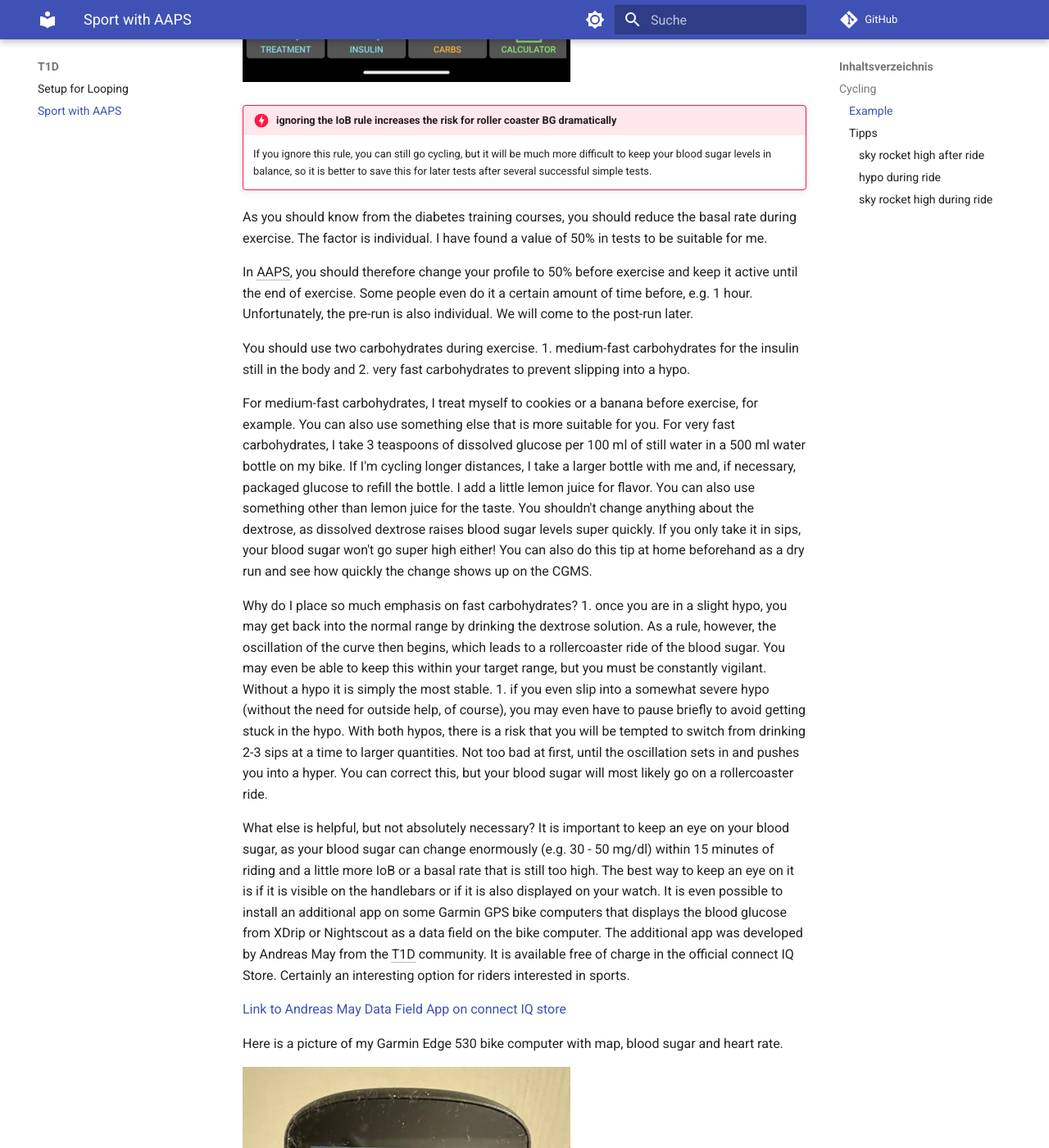
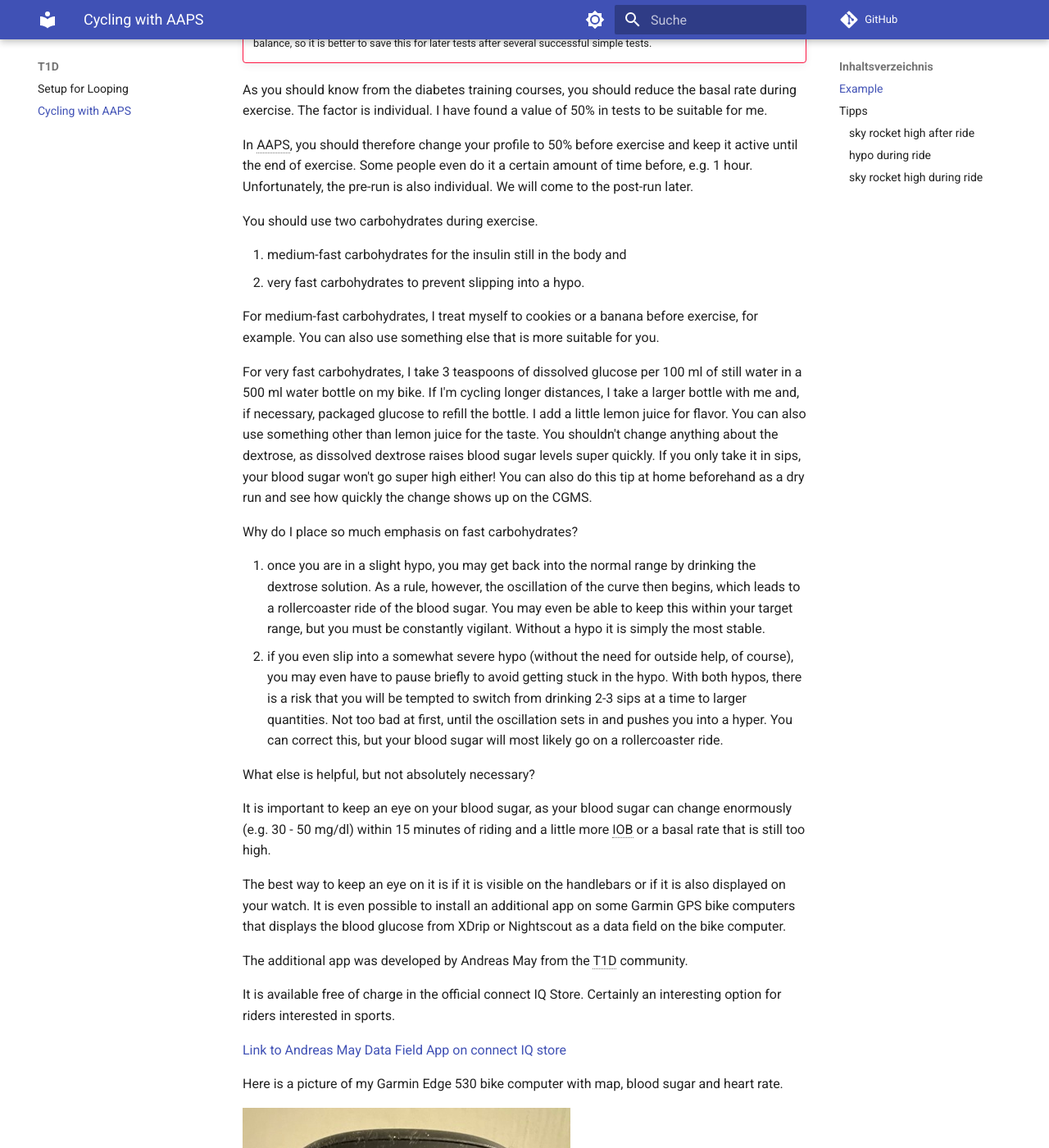
Before and after one commit to peterleimbach/peterleimbach.github.io, an MkDocs documentation site: the page built from docs/cycling-with-AAPS.md, in a window 1280 px wide and 1400 px high, scrolled down 2706 px. Shown: the whole window at 82% size. Built offline with MkDocs 1.6.1 and Material for MkDocs 9.7.7, drawn with Linux system fonts in a browser that asks for light colours; comment, search, counter and statistics services are not loaded; some of the changed text lies outside the part shown.

Commit message:
reducing to cylcling only

```diff
--- a/docs/making-sport-with-AAPS.md
+++ b/docs/cycling-with-AAPS.md
@@ -1,40 +1,29 @@
-# making sport with AAPS
+# cycling with AAPS
 
-In this section we want to address the topic of sport with AAPS.
+Here I want to address the topic of cycling with AAPS.
 
-The aim is to show you how AAPS can help you to continue doing your favorite sport more easily or even to start doing it. It is relatively common for new type 1 diabetics to ask whether exercise is still possible for them, even if the answer in the training courses is actually a clear yes. Exercise is not only good for healthy people, but also for type 1 diabetics and even moderate exercise can even help to stabilize the blood sugar curve overall.
+The aim is to show you how AAPS can help you to continue cycling or even inspirate you to start doing it. It is relatively common for new type 1 diabetics to ask whether exercise is still possible for them, even if the answer in the general type 1 diabetics training courses is actually a clear yes. Exercise is not only good for healthy people, but also for type 1 diabetics and even moderate exercise can even help to stabilize the blood sugar curve overall.
 
+!!! danger "no consultance here - only an concrete example and some reflections of my own experiences"
+    I am only a T1D patient and *not* and an educated diabetes consultant. I give only an example of my experience but *no* consultance here.
 
 !!! note annotation "consult with your diabetes team after reading"
 
     Please consult your diabetes team before applying what you have read here. They know your T1D setting best and can give you further tips or even suggest a different approach in your particular case.
 
-The difficulty here is that the prerequisites that someone brings with them and the expectations of what sport means to them are very different.
+The difficulty here is that the prerequisites that someone brings with them and the expectations of what cycling means to them are very different.
 
-Since we can assume that experienced top athletes with T1D who use AAPS are unlikely to look it up here, we deliberately set the bar low for ourselves when writing and for you when reading and using it, so that as many people as possible can benefit from it.
+Since we can assume that experienced top athletes with T1D who use AAPS are unlikely to look it up here, we deliberately set the bar low for ourselves when writing and for you when reading and using it, so that kopefully many people can benefit from it.
 
-Since even sport as a category is far too imprecise, as the effects of endurance sports differ greatly from strength training, for example, we are trying to break it down by type of sport.
-
-To be concrete and give you something you can test yourself we arrange the explanaiton around a concrete example and explain to you they action, reactions and effects.
-
-:::{admonition} more examples wanted
-:class: information
-If you are interested in sharing your experiences, please contact the Documentation Team to discuss how your input can be included.
-
-The focus should always be on how others can do sport and not on the top performance someone has achieved.
-
-It's really about the basics. Your experience, which you share here, can help others to pursue their beloved sport more quickly and successfully and is therefore important.
-:::
-
-##  Cycling
+To be concrete and give you something you can test yourself we arrange the explanaiton around a concrete example and explain to you they action, reactions and effects. This is one the one hand critical as my settings may not be the same as yours but on the other hand if I would only write some generic blah blah blah here it would not help either.
 
 !!! note annotation "take a friend with you - at least on your first trials"
 
-    A gerneral very good idea can be to take a good friend with you on the first rides.
+    A gerneral good idea can be to take a good friend with you on the first rides who knows you and what to do if your going low - just in case.
     This is especially important if you are not experienced in T1D.
     Always keep in mind please: arrival comes before speed! Safety for you and the others in road traffic is very, very important.
 
-### Example
+## Example
 
 Let's take about 60 minutes of cycling on a flat route with a moderate heart rate as an example.
 
@@ -44,15 +33,15 @@
 
 We **don't** take the speed, as this is heavily dependent on personal physical conditions as well as the bike and surface used. It is therefore not very meaningful.
 
-You should know from the diabetes training courses you have attended that during endurance sports cycling, the insulin active in the body works significantly better than during times without physical exertion. The insulin active in the body is referred to as insulin on board (IoB). It is our most important parameter when cycling with T1D.
+You should know from the diabetes training courses you have attended that during endurance sports cycling, the insulin active in the body works significantly better than during times without physical exertion. The insulin active in the body is referred to as insulin on board (IOB). It is our most important parameter when cycling with T1D.
 
-We try to keep the IoB as low as possible at the start and during exercise. IoB should be around 0 or even slightly negative. You can get it there by not eating 3-4 hours before exercise. In the beginning it can also be helpful to exercise in the morning before breakfast, as with the right profile you should always have around 0 for IoB in the morning.
+We try to keep the IOB as low as possible at the start and during exercise. IOB should be around 0 or even slightly negative. You can get it there by not eating 3-4 hours before exercise. In the beginning it can also be helpful to exercise in the morning before breakfast, as with the right profile you should always have around 0 for IOB in the morning.
 
-AAPS shows us the IoB value on the home screen on the left under the blood glucose value.
+AAPS shows us the IOB value on the home screen on the left under the blood glucose value.
 
-![IoB](./images/cycling_20240104-174035.png)
+![IOB](./images/cycling_20240104-174035.png)
 
-!!! note danger "ignoring the IoB rule increases the risk for roller coaster BG dramatically"
+!!! note danger "ignoring the IOB rule increases the risk for roller coaster BG dramatically"
 
     If you ignore this rule, you can still go cycling, but it will be much more difficult to keep your blood sugar levels in balance, so it is better to save this for later tests after several successful simple tests.
 
@@ -61,19 +50,29 @@
 In AAPS, you should therefore change your profile to 50% before exercise and keep it active until the end of exercise. Some people even do it a certain amount of time before, e.g. 1 hour. Unfortunately, the pre-run is also individual. We will come to the post-run later.
 
 You should use two carbohydrates during exercise.
+
 1. medium-fast carbohydrates for the insulin still in the body and
-2. very fast carbohydrates to prevent slipping into a hypo.
+1. very fast carbohydrates to prevent slipping into a hypo.
 
 For medium-fast carbohydrates, I treat myself to cookies or a banana before exercise, for example. You can also use something else that is more suitable for you.
+
 For very fast carbohydrates, I take 3 teaspoons of dissolved glucose per 100 ml of still water in a 500 ml water bottle on my bike. If I'm cycling longer distances, I take a larger bottle with me and, if necessary, packaged glucose to refill the bottle. I add a little lemon juice for flavor. You can also use something other than lemon juice for the taste. You shouldn't change anything about the dextrose, as dissolved dextrose raises blood sugar levels super quickly. If you only take it in sips, your blood sugar won't go super high either! You can also do this tip at home beforehand as a dry run and see how quickly the change shows up on the CGMS.
 
 Why do I place so much emphasis on fast carbohydrates?
+
 1. once you are in a slight hypo, you may get back into the normal range by drinking the dextrose solution. As a rule, however, the oscillation of the curve then begins, which leads to a rollercoaster ride of the blood sugar. You may even be able to keep this within your target range, but you must be constantly vigilant. Without a hypo it is simply the most stable.
 1. if you even slip into a somewhat severe hypo (without the need for outside help, of course), you may even have to pause briefly to avoid getting stuck in the hypo.
 With both hypos, there is a risk that you will be tempted to switch from drinking 2-3 sips at a time to larger quantities. Not too bad at first, until the oscillation sets in and pushes you into a hyper. You can correct this, but your blood sugar will most likely go on a rollercoaster ride.
 
 What else is helpful, but not absolutely necessary?
-It is important to keep an eye on your blood sugar, as your blood sugar can change enormously (e.g. 30 - 50 mg/dl) within 15 minutes of riding and a little more IoB or a basal rate that is still too high. The best way to keep an eye on it is if it is visible on the handlebars or if it is also displayed on your watch. It is even possible to install an additional app on some Garmin GPS bike computers that displays the blood glucose from XDrip or Nightscout as a data field on the bike computer. The additional app was developed by Andreas May from the T1D community. It is available free of charge in the official connect IQ Store. Certainly an interesting option for riders interested in sports.
+
+It is important to keep an eye on your blood sugar, as your blood sugar can change enormously (e.g. 30 - 50 mg/dl) within 15 minutes of riding and a little more IOB or a basal rate that is still too high.
+
+The best way to keep an eye on it is if it is visible on the handlebars or if it is also displayed on your watch. It is even possible to install an additional app on some Garmin GPS bike computers that displays the blood glucose from XDrip or Nightscout as a data field on the bike computer.
+
+The additional app was developed by Andreas May from the T1D community.
+
+It is available free of charge in the official connect IQ Store. Certainly an interesting option for riders interested in sports.
 
 [Link to Andreas May Data Field App on connect IQ store](https://apps.garmin.com/de-DE/apps/5a3e2cda-12f0-4afd-88ed-000e67a68d84)
 
@@ -90,15 +89,16 @@
 The following picture shows the start and end of the sport. The end was specified as the duration when the profile was changed at the start.
 
 The temporary profile change has the following effects
+
 1. for a period of 60 minutes
 1. a reduction to 50% of the profile and
 1. the target is raised by clicking on the Activity Target option, which may have the side effect of disabling the SMBs - see above.
 
 ![profile switch with temp target](./images/cycling_20240104-174056.png)
 
-The second image shows that the start at IoB was started towards 0.
+The second image shows that the start at IOB was started towards 0.
 
-![IoB around 0](./images/cycling_20240104-174111.png)
+![IOB around 0](./images/cycling_20240104-174111.png)
 
 If the blood sugar drops faster than 15 mg/dl in 5 minutes or if it is at 120 mg/dl and tends to fall, I drink 1-2 sips of dissolved glucose. Then I wait for the next value and proceed as described above.
 
@@ -139,17 +139,17 @@
 After succesfully mastering this simple example you could go for further targets by stretching
 1. the distance and time
 1. the load during the ride
-1. the elevation during the right which should make a big impact on the more necessary carbs or further reduction of IoB and percentage of profile switch.
+1. the elevation during the right which should make a big impact on the more necessary carbs or further reduction of IOB and percentage of profile switch.
 
-Based on my experiences I would not expect to come back 100% with time in range over the whole and every ride.
+Based on my experiences I would not expect to come back 100% with time in range over the whole and every ride. ;-)
 
-### Tipps
+## Tipps
 
 I already gave some tipps for during the ride above.
 
 Here are some further tipps what can go wrong and how you can act to prevent it or react to compensate it.
 
-#### sky rocket high after ride
+### sky rocket high after ride
 During the ride everything was fine but after siting down and relax the blood sugar go sky rocket high.
 
 **Possible reason:** This happens when you have drunk too much dissolved glucose.
@@ -158,7 +158,7 @@
 
 **Action:** Next time be a bit more cautious in drinking from the dissolved glucose.
 
-#### hypo during ride
+### hypo during ride
 
 During the ride you are going into hypo and can't recover your blood sugar during cycling.
 
@@ -166,13 +166,13 @@
 
 **Reaction:** Take a rest and corrrect your blood sugar with drinking dissolved glucose. Stay calm: arrival comes before speed.
 
-**Action:** Did you started with IoB near 0? Have you eaten a small amount of middle fast carbs? Can you increase this or are the not fast enough for your body? Is it possible to prevent going into hypo by reducing the factor for the profile switch? Have you disbaled SMBs during ride as explained above?
+**Action:** Did you started with IOB near 0? Have you eaten a small amount of middle fast carbs? Can you increase this or are the not fast enough for your body? Is it possible to prevent going into hypo by reducing the factor for the profile switch? Have you disbaled SMBs during ride as explained above?
 
-#### sky rocket high during ride
+### sky rocket high during ride
 
 During the ride your blood sugar goes sky rocket high.
 
-**Possible reason:** You have got taken too much carbs for your IoB at that time. Beneath for sure the typical technical problems with your
+**Possible reason:** You have got taken too much carbs for your IOB at that time. Beneath for sure the typical technical problems with your
 insulin pump like leakage or blockage of the catheder!
 
 **Reaction:** If it is too high for you take a rest and correct with a bolus. Keep in mind that you must ride home and therefore make it carefully. Drink 500 ml pure water without carbs. Stay calm: arrival comes before speed.
--- a/mkdocs.yml
+++ b/mkdocs.yml
@@ -45,7 +45,7 @@
 nav:
 - T1D:
     - Setup for Looping: setup-for-looping.md
-    - Sport with AAPS: making-sport-with-AAPS.md
+    - Cycling with AAPS: cycling-with-AAPS.md
 - Linux:
     - Desktop: linux-desktop.md
     - SSH keys: generating-ssh-keys.md
```
Also changed, not shown: includes/abbreviations.md (+1 -0 lines).
